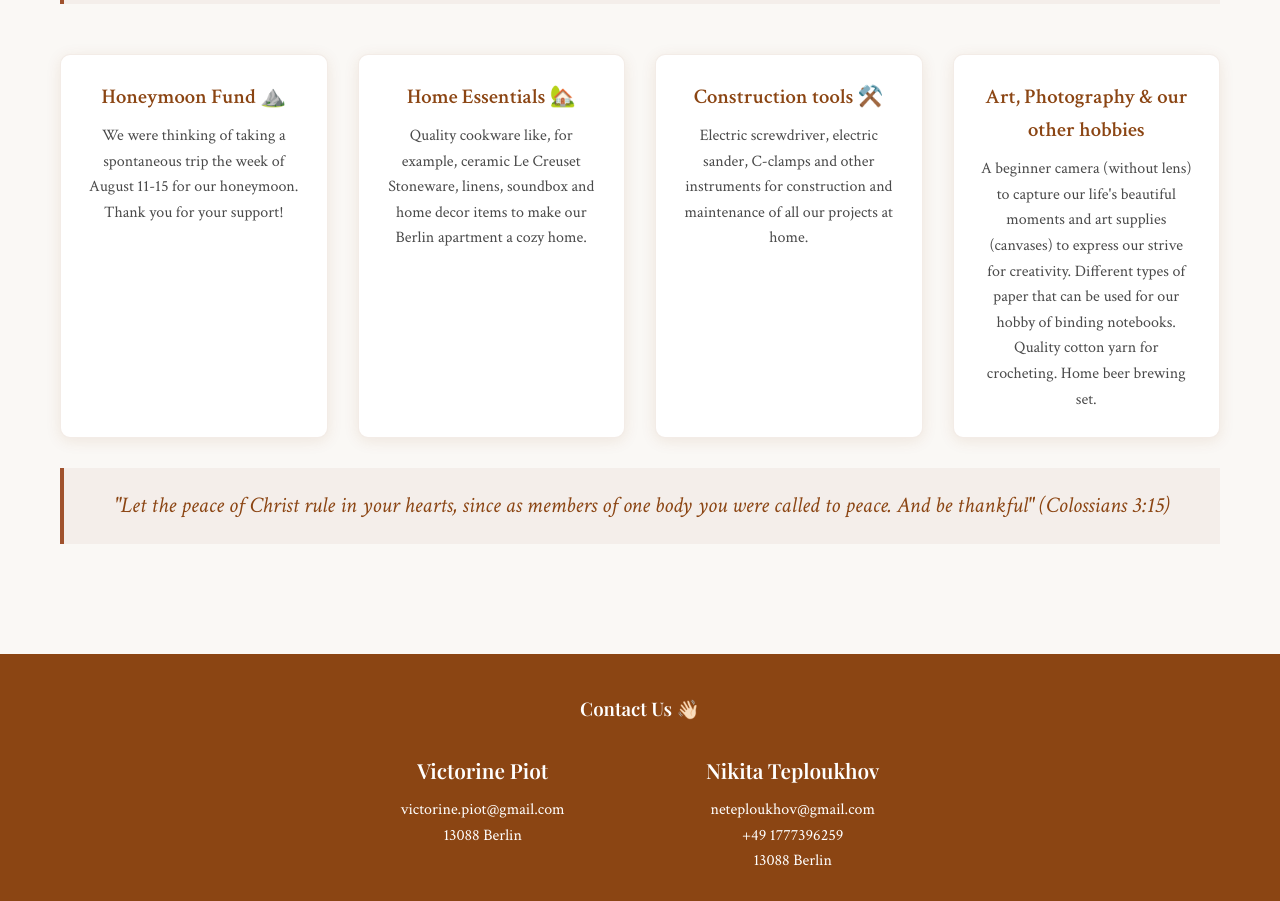
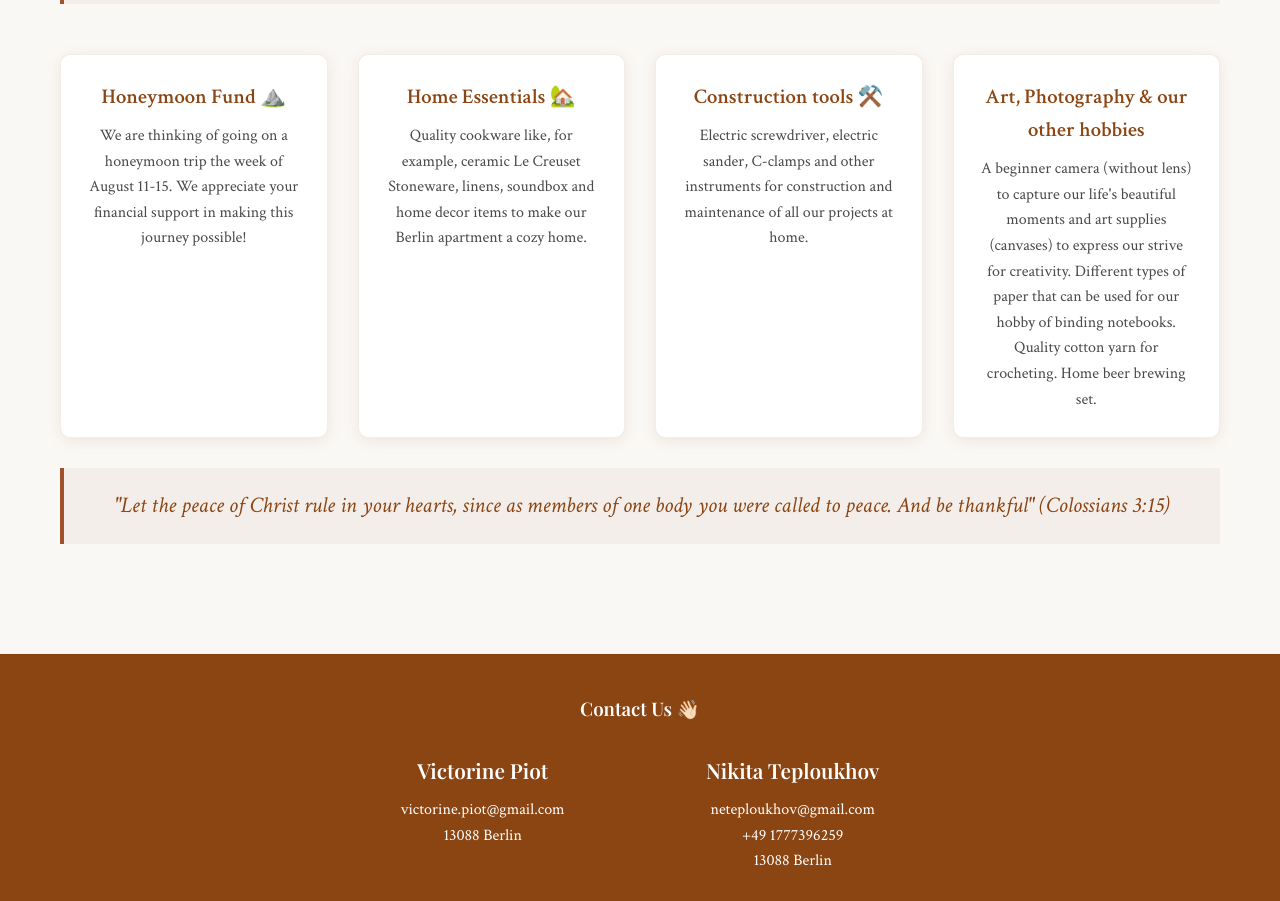
Before and after one commit to NickChatsky/nicknvichochzeit, a plain HTML site: page index.html in a window 1280 px wide. Shown: the part 2980-3881 px from the top of the page. Drawn offline with nearby package versions, Linux system fonts and the light colour scheme; a web font is replaced by a local one.

Commit message:
Update index.html

```diff
--- a/index.html
+++ b/index.html
@@ -473,7 +473,7 @@
             <div class="wishlist-grid">
                 <div class="wishlist-item">
                     <h4>Honeymoon Fund ⛰️</h4>
-                    <p>We were thinking of taking a spontaneous trip the week of August 11-15 for our honeymoon. Thank you for your support!</p>
+                    <p>We are thinking of going on a honeymoon trip the week of August 11-15. We appreciate your financial support in making this journey possible!</p>
                 </div>
 
                 <div class="wishlist-item">
```
